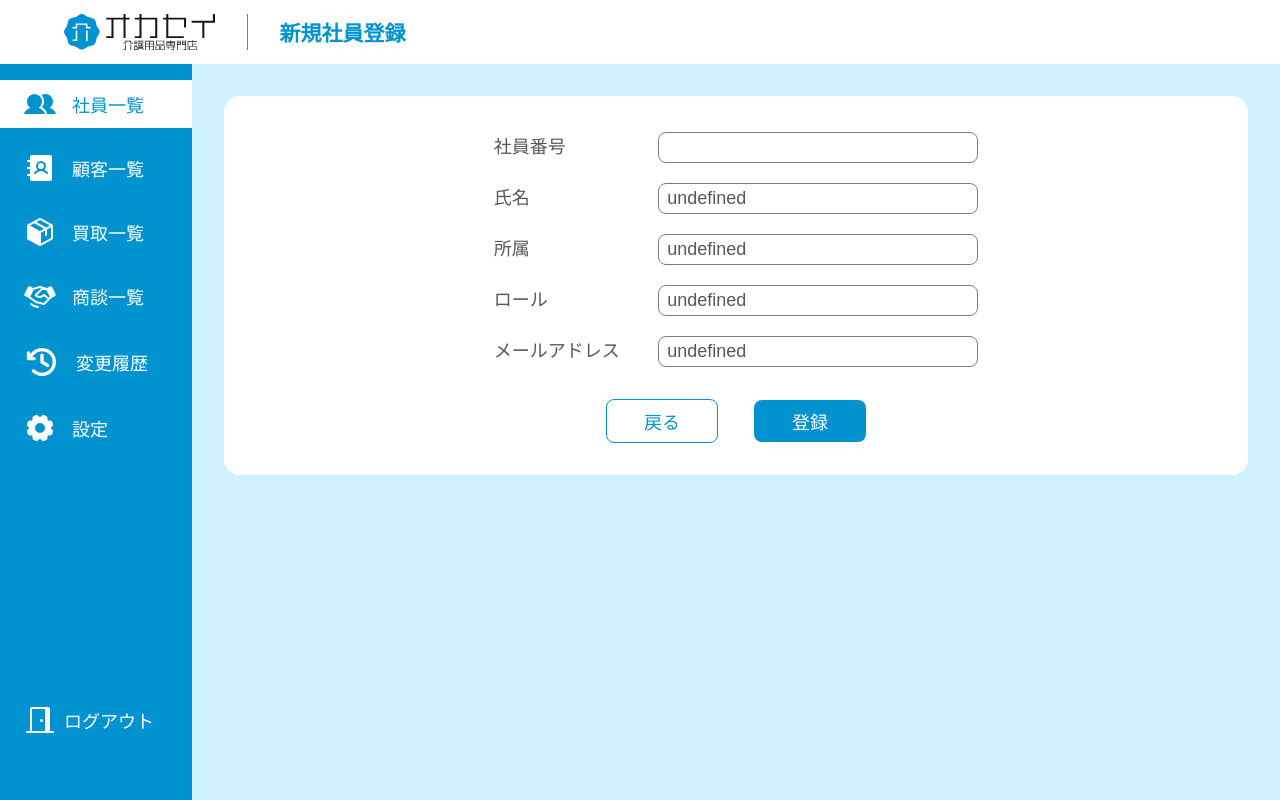
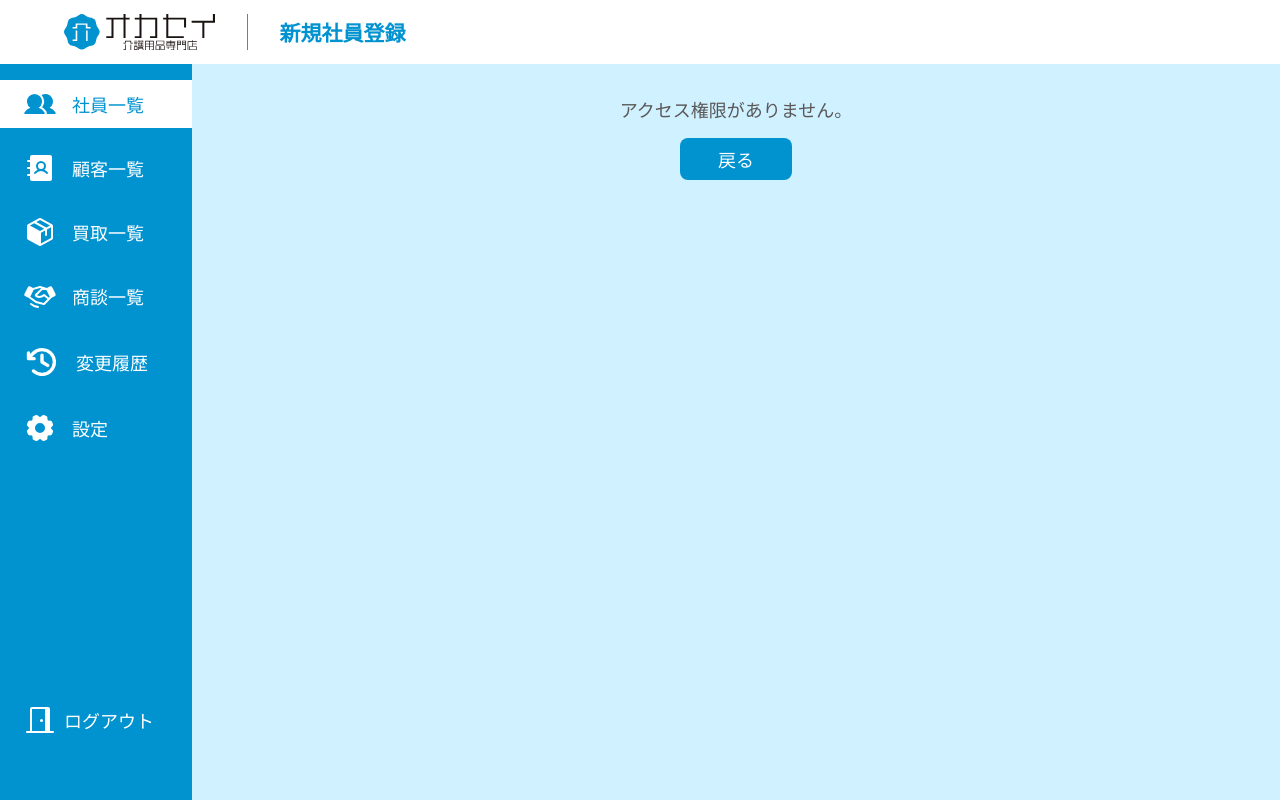
Before and after one commit to studioexu/okasei-business-create, a SvelteKit app: page /users/new in a window 1280 px wide. Before the commit this address had no page. Built offline with nearby package versions, Linux system fonts and the light colour scheme.

Commit message:
debug: 新規作成ページ表示時にundefinedと表示されるバグを解消し、権限がないときにはエラーメッセージを表ないときにはエラーメッセージを表示

```diff
--- a/src/routes/users/new/+page.svelte
+++ b/src/routes/users/new/+page.svelte
@@ -1,5 +1,4 @@
 <script lang="ts" context="module">
-	import { onMount } from 'svelte'
 	import { goto } from '$app/navigation'
 	import { user, roles, users } from '@/stores/users'
 	import { debounce, toKebab } from '@/libs/utils'
@@ -14,12 +13,12 @@
 		belongsTo: string
 		role: Role
 		email: string
-	} = {} as {
-		employeeNumber: string
-		name: string
-		belongsTo: string
-		role: Role
-		email: string
+	} = {
+		employeeNumber: '',
+		name: '',
+		belongsTo: '',
+		role: <Role>'',
+		email: ''
 	}
 
 	$: fieldsets = [
@@ -135,7 +134,13 @@
 
 				for (const key in currentUser) formData.append(key, <string>currentUser[<UserKey>key])
 
-				const localUser = <User>{}
+				const localUser: User = {
+					employeeNumber: 0,
+					name: '',
+					belongsTo: '',
+					role: <Role>'',
+					email: ''
+				}
 
 				for (let key in localUser) {
 					key = <UserKey>key
@@ -172,13 +177,10 @@
 	$: {
 		if (isShown && isSucceeded) setTimeout(() => goBack(), 2000)
 	}
-
-	onMount(() => {
-		if ($user.role !== 'システム管理者') goto('/users')
-	})
 </script>
 
 <div class="container">
+	{#if $user.role === 'システム管理者'}
 		<form class="form" on:submit={event => onSubmit(event)}>
 			{#each fieldsets as fieldset}
 				<fieldset>
@@ -212,6 +214,10 @@
 		</form>
 		{#if isShown}
 			<ResultModal {isSucceeded} on:click={() => (isSucceeded ? goBack() : (isShown = false))} />
+		{/if}
+	{:else}
+		<p>アクセス権限がありません。</p>
+		<button class="primary" on:click={() => goto('/users')}>戻る</button>
 	{/if}
 </div>
 
@@ -261,5 +267,10 @@
 				}
 			}
 		}
+
+		> p {
+			text-align: center;
+			margin-bottom: 16px;
+		}
 	}
 </style>
```
Lines whose indentation alone changed are shown as unchanged.
